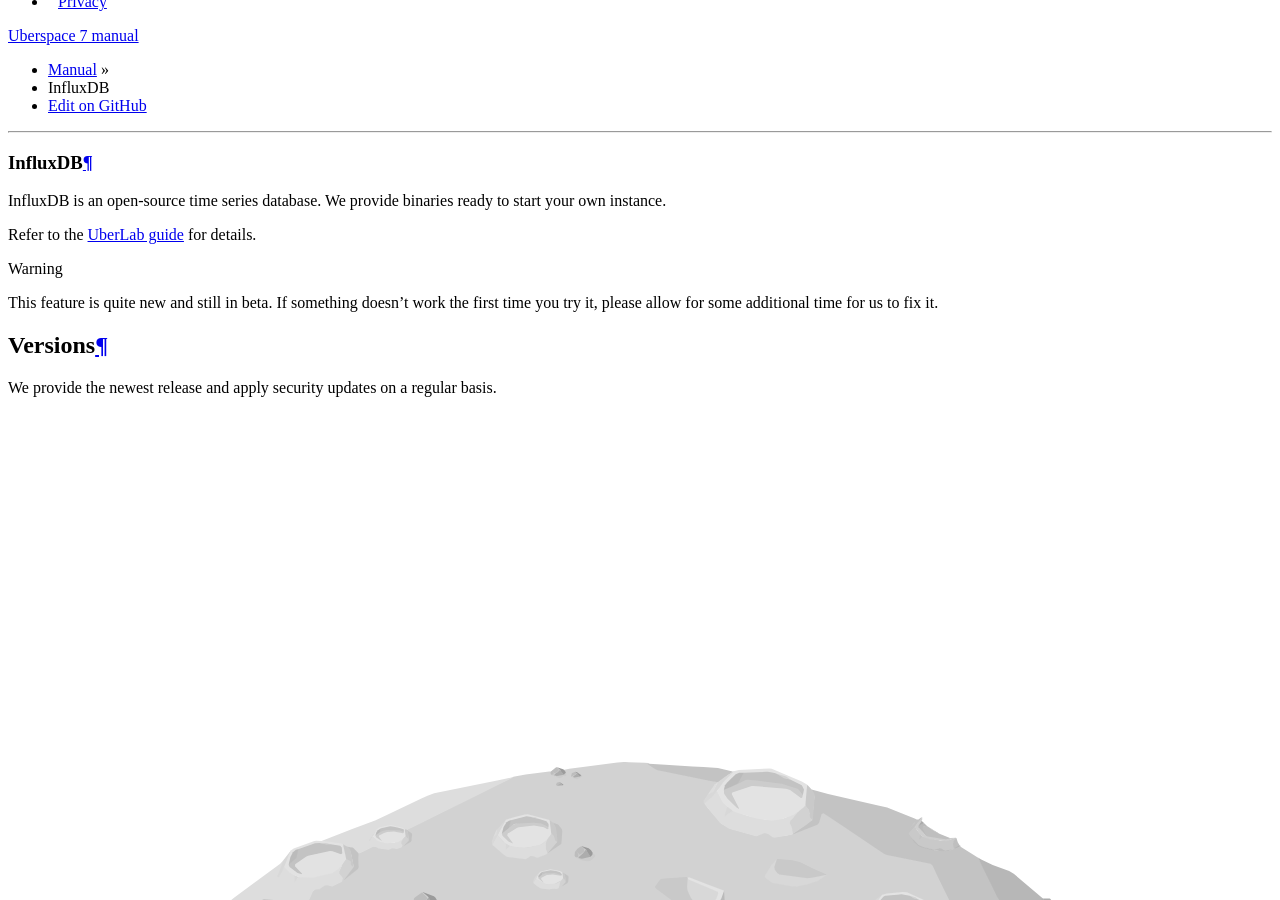
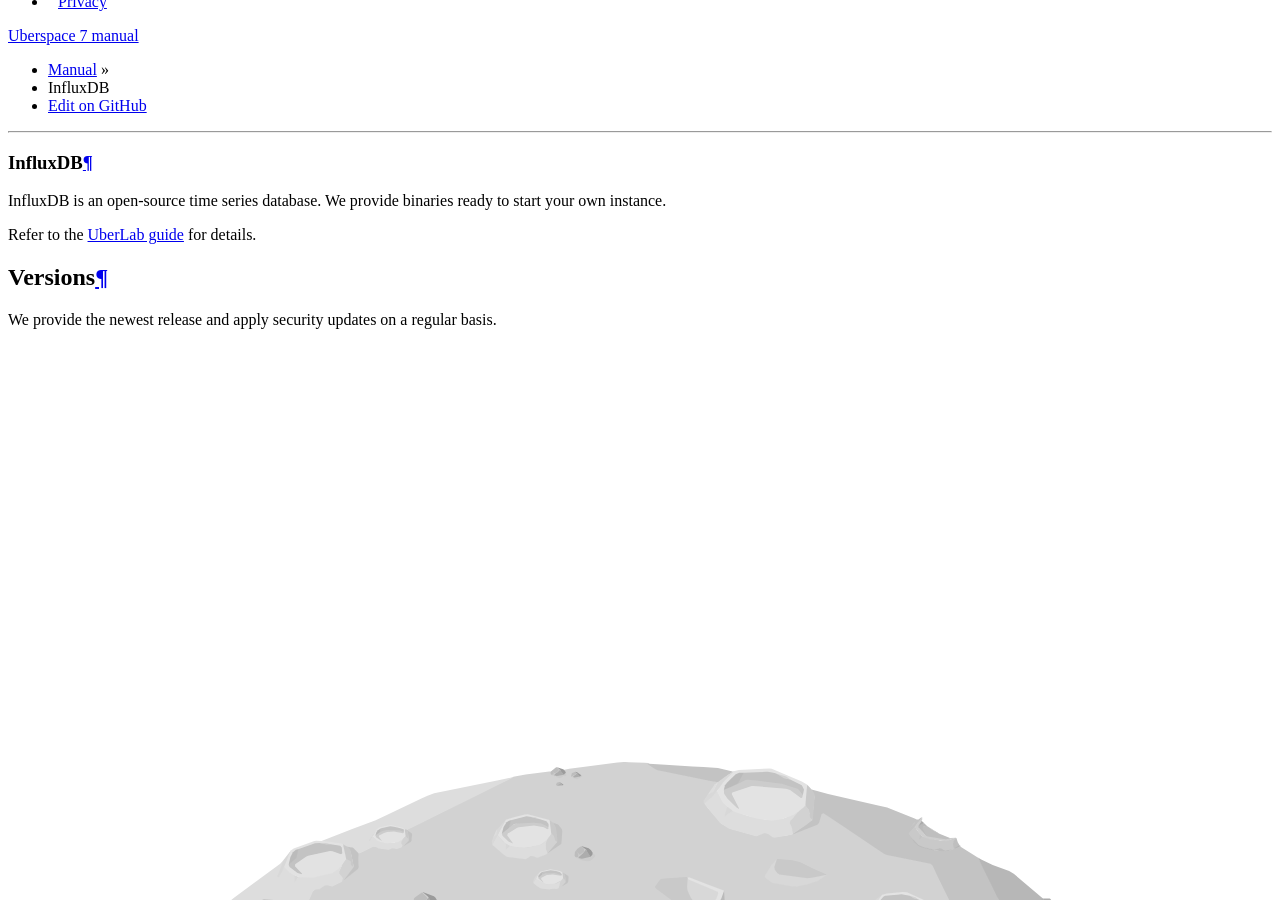
Before and after one commit to Uberspace/manual, a Sphinx documentation site: the page built from source/database-influxdb.rst, in a window 1280 px wide and 900 px high, scrolled down 1730 px. Built offline with Sphinx 7.4.7 and the Read the Docs theme 2.0.0, drawn with Linux system fonts in a browser that asks for light colours.

Commit message:
remove beta flags from "new" DBs

```diff
--- a/source/database-couchdb.rst
+++ b/source/database-couchdb.rst
@@ -8,7 +8,6 @@
 
 Refer to the `UberLab guide <https://lab.uberspace.de/en/guide_couchdb.html>`_ for details.
 
-.. include:: includes/beta-feature.txt
 
 Versions
 ========
--- a/source/database-influxdb.rst
+++ b/source/database-influxdb.rst
@@ -8,7 +8,6 @@
 
 Refer to the `UberLab guide <https://lab.uberspace.de/en/guide_influxdb2.html>`_ for details.
 
-.. include:: includes/beta-feature.txt
 
 Versions
 ========
--- a/source/database-mongodb.rst
+++ b/source/database-mongodb.rst
@@ -8,7 +8,6 @@
 
 Refer to the `UberLab guide <https://lab.uberspace.de/en/guide_mongodb.html>`_ for details.
 
-.. include:: includes/beta-feature.txt
 
 Versions
 ========
--- a/source/database-postgresql.rst
+++ b/source/database-postgresql.rst
@@ -8,7 +8,6 @@
 
 Refer to the `UberLab guide <https://lab.uberspace.de/en/guide_postgresql.html>`_ for details.
 
-.. include:: includes/beta-feature.txt
 
 Versions
 ========
```
